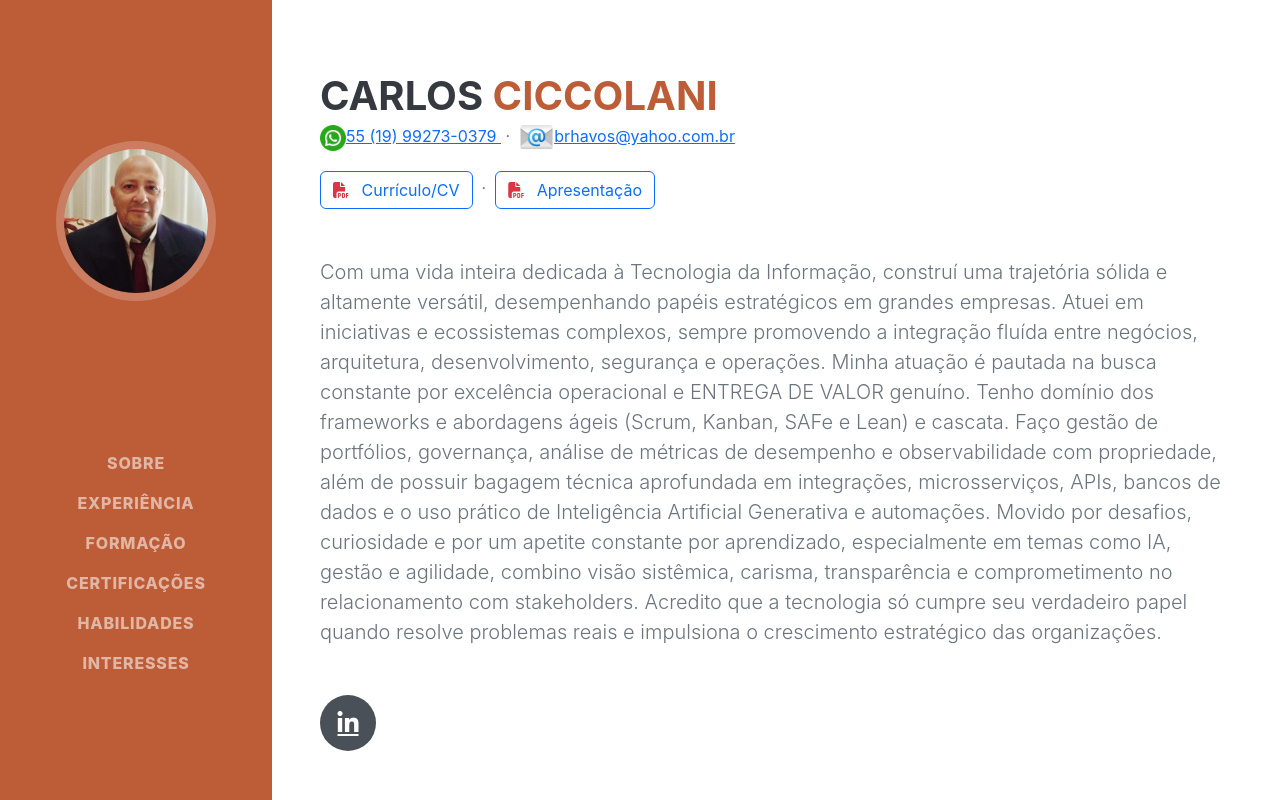
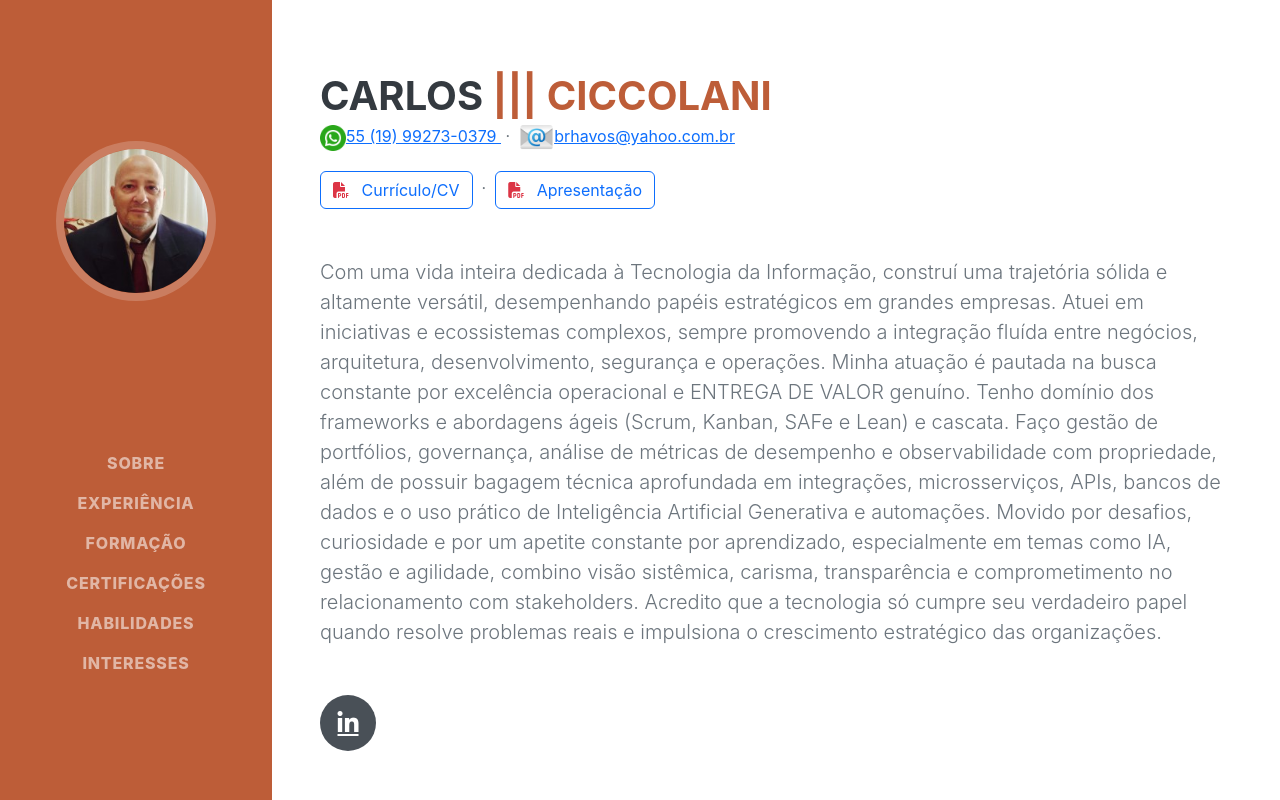
Before and after one commit to brhavos/portfolio, a plain HTML site: page index.html in a window 1280 px wide. Shown: the top 800 px of the page. Drawn offline with nearby package versions, Linux system fonts and the light colour scheme; a web font is replaced by a local one.

Commit message:
teste de commit

```diff
--- a/index.html
+++ b/index.html
@@ -209,7 +209,7 @@
 
                 <h1 class="mb-0">
                     Carlos
-                    <span class="text-primary-custom">Ciccolani</span>
+                    <span class="text-primary-custom">||| Ciccolani</span>
                 </h1>
 
                 <div class="subheading mb-5">
```
